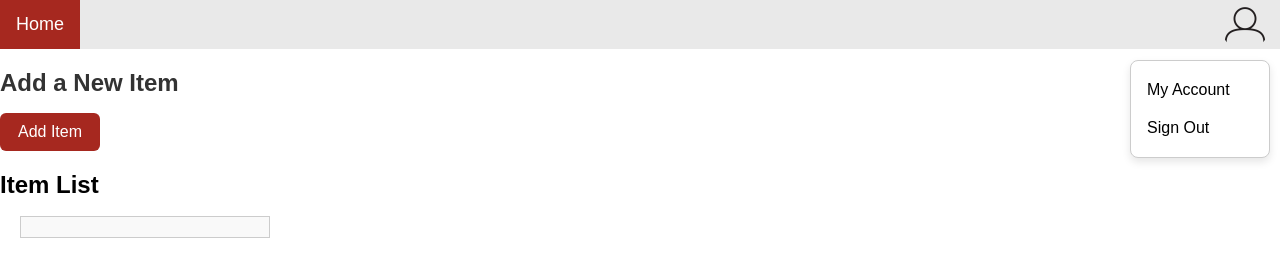
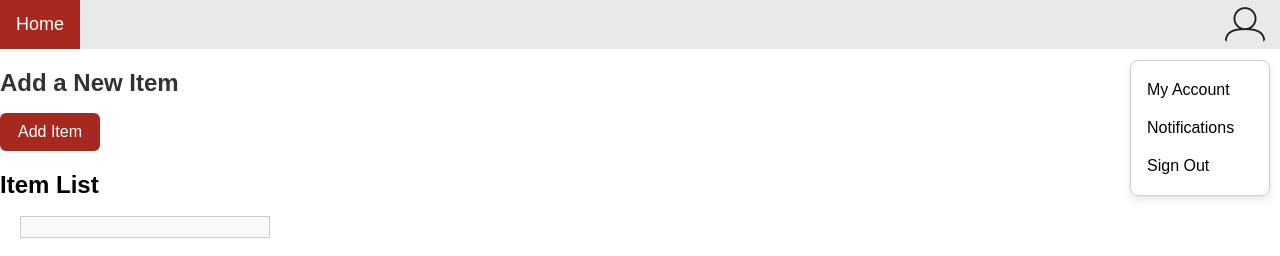
Before and after one commit to Jgalligan1/Exchange4Students, a website: page Sellitem.html in a window 1280 px wide. Both pictures are taken after a click on the picture 1245 px from the left and 25 px from the top of the page. Drawn offline with Linux system fonts and the light colour scheme; no server answers.

Commit message:
Made notifications.html link to profile menu

```diff
--- a/Sellitem.html
+++ b/Sellitem.html
@@ -70,6 +70,7 @@ function openModal(item = null) {
             <img src="./pictures/profile-icon.png" alt="Profile" class="profile-image" onclick="toggleDropdown()">
             <div class="dropdown-menu" id="dropdownMenu">
                 <p>My Account</p>
+                <p onclick="location.href='Notifications.html'">Notifications</p>
                 <p>Sign Out</p>
             </div>
         </div>
```
Also changed, not shown: Cart.html (+1 -0 lines), MainDashboard.html (+1 -0 lines), SearchBrowser.html (+1 -0 lines).
